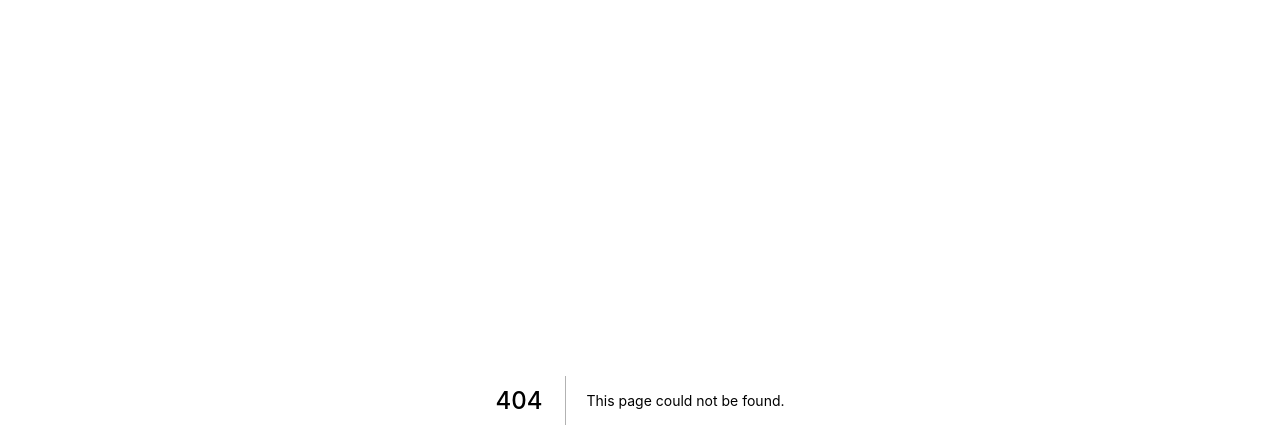
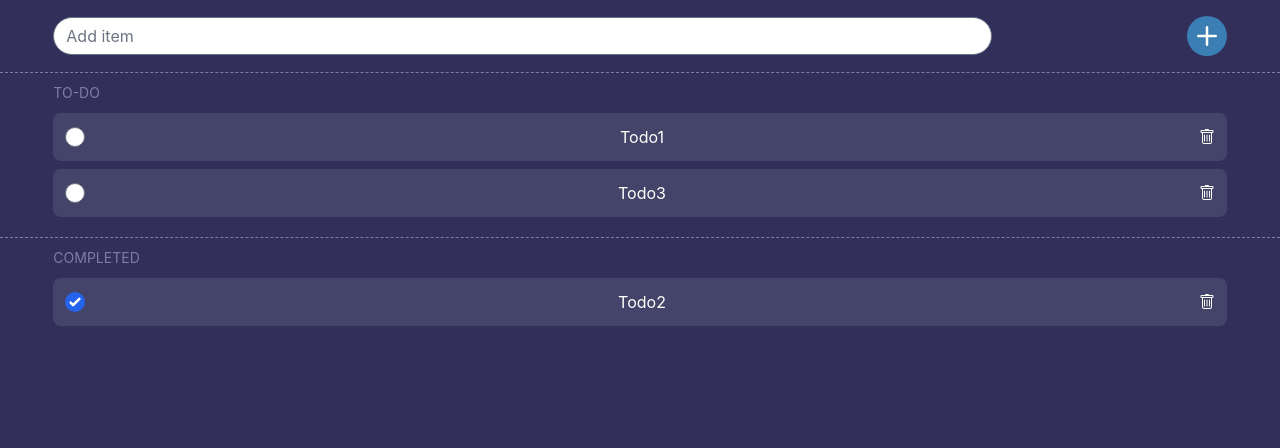
Before and after one commit to jeantr35/basic-todo, a Next.js app: page /list/1 in a window 1280 px wide. Before the commit this address had no page. Shown: the top 448 px of the page. Built offline with nearby package versions, Linux system fonts and the light colour scheme.

Commit message:
Add functionality to add new todos and change state

```diff
--- /dev/null
+++ b/components/list/AddItemWidget.tsx
@@ -0,0 +1,41 @@
+import { useState } from "react";
+
+interface Props {
+  addNewTodo: (label: string) => void;
+}
+
+const AddItemWidget = ({ addNewTodo }: Props) => {
+  const [todoLabel, setTodoLabel] = useState("");
+  const handleClick = () => {
+    addNewTodo(todoLabel);
+    setTodoLabel("");
+  };
+
+  return (
+    <div className="flex w-11/12 mx-auto my-0 py-4 items-center">
+      <input
+        autoComplete="off"
+        type="text"
+        name="todo_label"
+        value={todoLabel}
+        onChange={(e) => setTodoLabel(e.target.value)}
+        placeholder="Add item"
+        className="h-5/6 w-4/5 rounded-full"
+      />
+      <button
+        onClick={handleClick}
+        className="rounded-full bg-text-secondary w-10 h-10 align-middle ml-auto"
+      >
+        <svg
+          xmlns="http://www.w3.org/2000/svg"
+          className="bi bi-plus fill-text-primary"
+          viewBox="0 0 16 16"
+        >
+          <path d="M8 4a.5.5 0 0 1 .5.5v3h3a.5.5 0 0 1 0 1h-3v3a.5.5 0 0 1-1 0v-3h-3a.5.5 0 0 1 0-1h3v-3A.5.5 0 0 1 8 4z" />
+        </svg>
+      </button>
+    </div>
+  );
+};
+
+export default AddItemWidget;
--- /dev/null
+++ b/components/list/SearchBar.tsx
@@ -0,0 +1,12 @@
+
+const SearchBar = () => {
+
+    return(
+        <div>
+
+        </div>
+    )
+
+}
+
+export default SearchBar;
--- a/components/list/TodoItem.tsx
+++ b/components/list/TodoItem.tsx
@@ -1,12 +1,16 @@
+import { ChangeEvent } from "react";
+import { Todo } from "./ListTypes";
+
 interface Props{
-    label: string,
+    todo: Todo;
+    handleCheckboxChange: (e:ChangeEvent<HTMLInputElement>, id:string) => void;
 }
 
-const TodoItem = ({label}:Props) => {
+const TodoItem = ({todo, handleCheckboxChange}:Props) => {
 return(
     <div className="flex flex-row items-center justify-between w-11/12 mx-auto my-0 bg-secondary p-3 rounded-lg text-text-primary">
-        <input type="checkbox" className="w-5 h-5 rounded-full"/>
-        <label className="basis-1/2 text-center">{label}</label>
+        <input type="checkbox" className="w-5 h-5 rounded-full" checked={todo.isCompleted} onChange={(e) => handleCheckboxChange(e, todo.id)}/>
+        <label className="basis-1/2 text-center">{todo.label}</label>
         <div className="flex flex-row text-text-secondary">
             <img src="/trash.svg" alt="trash button to delete"/>
         </div>
--- a/components/list/TodoWrapper.tsx
+++ b/components/list/TodoWrapper.tsx
@@ -1,17 +1,19 @@
+import { ChangeEvent } from "react";
 import { Todo } from "./ListTypes";
 import TodoItem from "./TodoItem";
 
 interface Props{
     todos: Todo[];
+    handleCheckboxChange: (e:ChangeEvent<HTMLInputElement>, id:string) => void;
     category: string;
 }
 
-const TodoWrapper = ({todos, category}: Props) => {
+const TodoWrapper = ({todos, handleCheckboxChange, category}: Props) => {
     return(
         <section className="border-t border-dashed border-category py-2.5 mb-2.5">
             <h3 className="text-category text-sm w-11/12 mx-auto my-0 uppercase pb-2.5">{category}</h3>
             <div className="flex flex-col gap-y-2">
-                {todos.map(todo => <TodoItem label={todo.label} key={todo.id}></TodoItem>)}
+                {todos.map(todo => <TodoItem todo={todo} handleCheckboxChange={handleCheckboxChange} key={todo.id}/>)}
             </div>
         </section>
     )
--- a/package.json
+++ b/package.json
@@ -12,7 +12,8 @@
     "@tailwindcss/forms": "^0.5.2",
     "next": "12.2.2",
     "react": "18.2.0",
-    "react-dom": "18.2.0"
+    "react-dom": "18.2.0",
+    "uuid-random": "^1.3.2"
   },
   "devDependencies": {
     "@types/node": "18.0.3",
--- /dev/null
+++ b/pages/list/[id].tsx
@@ -0,0 +1,57 @@
+import { GetServerSideProps } from "next/types";
+import { ChangeEvent, useState } from "react";
+import AddItemWidget from "../../components/list/AddItemWidget";
+import { Todo } from "../../components/list/ListTypes";
+import TodoWrapper from "../../components/list/TodoWrapper";
+import uuid from 'uuid-random';
+
+interface Props {
+    initialTodos: Todo[]
+}
+
+const TodoListPage = ({initialTodos}:Props) => {
+
+    const initialTodosFromProps:Todo[] = initialTodos
+    const [todos, setTodos] = useState<Todo[]>(initialTodosFromProps);
+
+    const getUncompletedTodos = () => {
+        return todos.filter(todo => !todo.isCompleted)
+    }
+    const getCompletedTodos = () => {
+        return todos.filter(todo => todo.isCompleted)
+    }
+    const addNewTodo = (label:string) => {
+        setTodos(actualTodos => [{id:uuid(), isCompleted:false, label:label}, ...actualTodos])
+    }
+
+    const handleCheckboxChange = (e:ChangeEvent<HTMLInputElement>, id:string) => {
+        const isChecked = e.target.checked;
+        let newArr = [...todos];
+        const indexOfItem = newArr.map(el => el.id).indexOf(id)
+        newArr[indexOfItem] = {...newArr[indexOfItem],isCompleted: isChecked}
+        setTodos(newArr);
+    }
+
+    return(
+        <div className="bg-primary min-h-screen">
+            <AddItemWidget addNewTodo={addNewTodo}/>
+            <TodoWrapper todos={getUncompletedTodos()} handleCheckboxChange={handleCheckboxChange} category="To-do"/>
+            <TodoWrapper todos={getCompletedTodos()} handleCheckboxChange={handleCheckboxChange} category="Completed"/>
+        </div>
+    )
+}
+
+export const getServerSideProps: GetServerSideProps = async () => {
+    /* const resAgents = await fetch("https://valorant-api.com/v1/agents");
+    const agentsDataFetch: AgentsFetchType = await resAgents.json();
+    const agentsName: string[] = agentsDataFetch.data.map((agent) => {
+        return agent.displayName
+    }); */
+    const initialTodos:Todo[] = [{id:'1', isCompleted:false, label:"Todo1"},{id:'2', isCompleted:true, label:"Todo2"},{id:'3', isCompleted:false, label:"Todo3"}]
+
+    return {
+      props: { initialTodos }, // will be passed to the page component as props
+    };
+  };
+
+export default TodoListPage;
--- a/pages/list/index.tsx
+++ /dev/null
@@ -1,31 +0,0 @@
-import { GetServerSideProps } from "next/types";
-import { Todo } from "../../components/list/ListTypes";
-import TodoWrapper from "../../components/list/TodoWrapper";
-
-interface Props {
-    todos: Todo[]
-}
-
-const TodoListPage = ({todos}:Props) => {
-    return(
-        <div className="bg-primary min-h-screen">
-            <TodoWrapper todos={todos} category="To-do"/>
-            <TodoWrapper todos={todos} category="Completed"/>
-        </div>
-    )
-}
-
-export const getServerSideProps: GetServerSideProps = async () => {
-    /* const resAgents = await fetch("https://valorant-api.com/v1/agents");
-    const agentsDataFetch: AgentsFetchType = await resAgents.json();
-    const agentsName: string[] = agentsDataFetch.data.map((agent) => {
-        return agent.displayName
-    }); */
-    const todos:Todo[] = [{id:'1', isCompleted:false, label:"Todo1"},{id:'2', isCompleted:false, label:"Todo2"},{id:'3', isCompleted:false, label:"Todo3"}]
-
-    return {
-      props: { todos }, // will be passed to the page component as props
-    };
-  };
-
-export default TodoListPage;
```
Also changed, not shown: public/plus-sign-button-svgrepo-com.svg (added), 1 other file (tests, documents, lock files or other folders).
